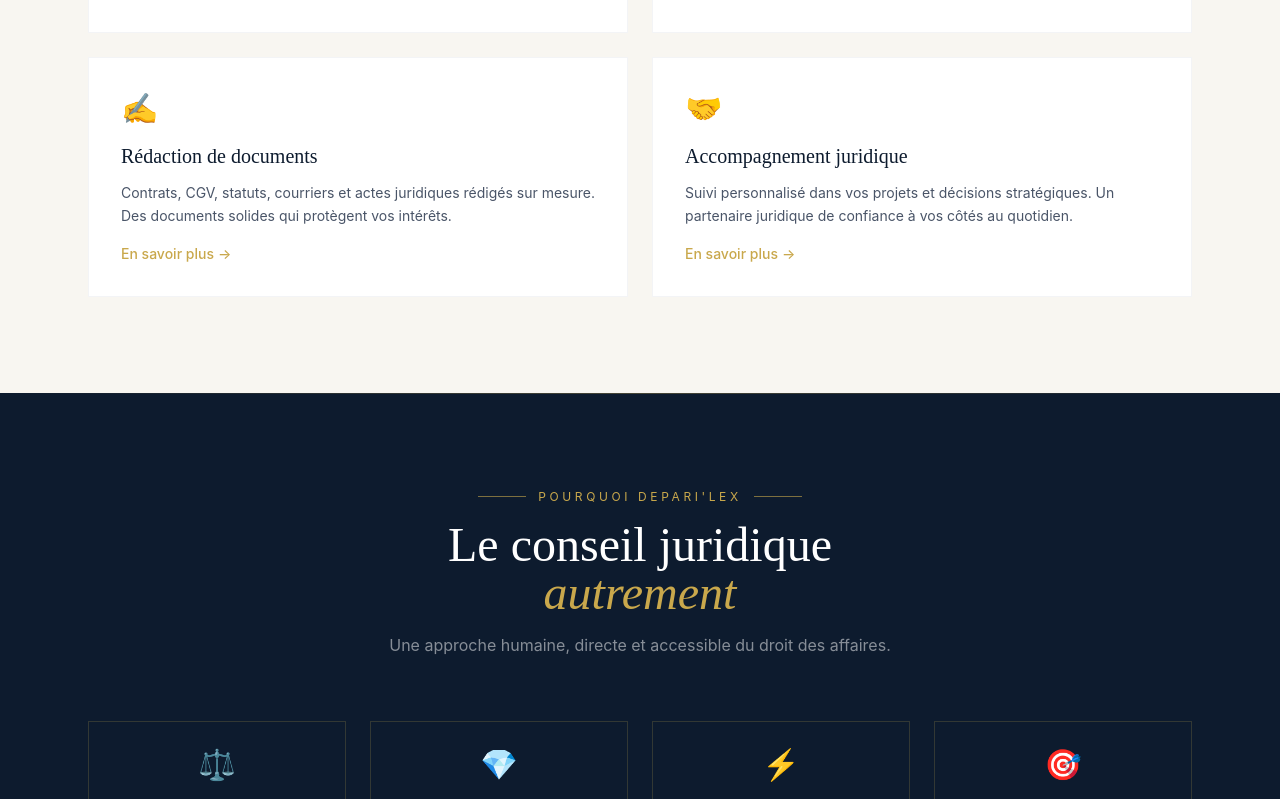
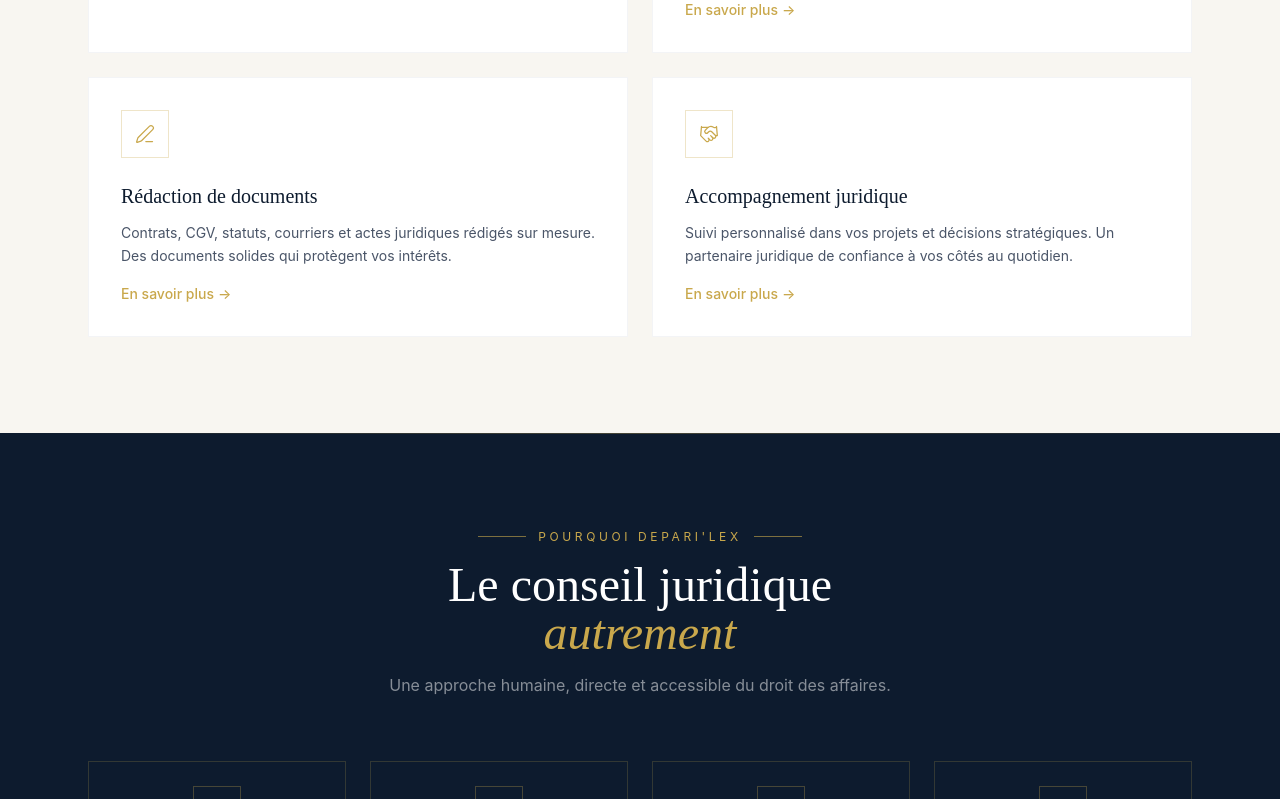
Before and after one commit to abdallah-univ-dev/deparilex-website, a Next.js app: page / in a window 1280 px wide. Shown: the part 1381-2180 px from the top of the page. Built offline with nearby package versions, Linux system fonts and the light colour scheme.

Commit message:
feat: replace emojis with Lucide SVG icons throughout

```diff
--- a/app/services/page.tsx
+++ b/app/services/page.tsx
@@ -2,11 +2,13 @@
 
 import { motion } from 'framer-motion'
 import Link from 'next/link'
+import { BookOpen, SearchCheck, PenLine, Handshake } from 'lucide-react'
+import type { LucideIcon } from 'lucide-react'
 
-const services = [
+const services: { id: string; Icon: LucideIcon; title: string; description: string; details: string[] }[] = [
   {
     id: 'information',
-    icon: '📋',
+    Icon: BookOpen,
     title: 'Information juridique',
     description: "Vous avez une question juridique mais ne savez pas à qui vous adresser ? Je vous apporte des réponses claires, précises et adaptées à votre situation, sans jargon inutile.",
     details: [
@@ -18,7 +20,7 @@ const services = [
   },
   {
     id: 'analyse',
-    icon: '🔍',
+    Icon: SearchCheck,
     title: 'Analyse juridique',
     description: "Avant de signer, de vous engager ou de prendre une décision importante, une analyse juridique rigoureuse vous permet d'identifier les risques et de sécuriser votre position.",
     details: [
@@ -30,7 +32,7 @@ const services = [
   },
   {
     id: 'redaction',
-    icon: '✍️',
+    Icon: PenLine,
     title: 'Rédaction de documents',
     description: "Des documents juridiques bien rédigés sont le fondement de toute relation d'affaires sécurisée. Je rédige des documents sur mesure qui protègent réellement vos intérêts.",
     details: [
@@ -42,7 +44,7 @@ const services = [
   },
   {
     id: 'accompagnement',
-    icon: '🤝',
+    Icon: Handshake,
     title: 'Accompagnement juridique',
     description: "Bénéficiez d'un suivi juridique personnalisé dans la durée. Je deviens votre interlocuteur juridique de référence pour toutes vos questions au quotidien.",
     details: [
@@ -92,7 +94,9 @@ export default function ServicesPage() {
             className="grid grid-cols-1 lg:grid-cols-2 gap-12 items-center"
           >
             <div className={i % 2 === 1 ? 'lg:order-2' : ''}>
-              <div className="text-5xl mb-4">{service.icon}</div>
+              <div className="w-14 h-14 border border-navy/20 flex items-center justify-center mb-6">
+                <service.Icon className="w-6 h-6 text-navy" strokeWidth={1.5} />
+              </div>
               <h2 className="font-playfair text-3xl text-navy mb-4">{service.title}</h2>
               <p className="text-text-gray font-inter leading-relaxed mb-6">{service.description}</p>
               <Link
--- a/components/sections/ServicesSection.tsx
+++ b/components/sections/ServicesSection.tsx
@@ -2,28 +2,30 @@
 
 import { motion } from 'framer-motion'
 import Link from 'next/link'
+import { BookOpen, SearchCheck, PenLine, Handshake } from 'lucide-react'
+import type { LucideIcon } from 'lucide-react'
 
-const services = [
+const services: { Icon: LucideIcon; title: string; description: string; href: string }[] = [
   {
-    icon: '📋',
+    Icon: BookOpen,
     title: 'Information juridique',
     description: 'Réponses claires et précises à vos questions de droit des affaires. Comprenez vos droits et obligations avant chaque décision importante.',
     href: '/services#information',
   },
   {
-    icon: '🔍',
+    Icon: SearchCheck,
     title: 'Analyse juridique',
     description: "Examen approfondi de vos contrats, situations et risques juridiques. Identifiez les points de vigilance avant qu'ils deviennent des problèmes.",
     href: '/services#analyse',
   },
   {
-    icon: '✍️',
+    Icon: PenLine,
     title: 'Rédaction de documents',
     description: 'Contrats, CGV, statuts, courriers et actes juridiques rédigés sur mesure. Des documents solides qui protègent vos intérêts.',
     href: '/services#redaction',
   },
   {
-    icon: '🤝',
+    Icon: Handshake,
     title: 'Accompagnement juridique',
     description: 'Suivi personnalisé dans vos projets et décisions stratégiques. Un partenaire juridique de confiance à vos côtés au quotidien.',
     href: '/services#accompagnement',
@@ -78,7 +80,9 @@ export default function ServicesSection() {
               whileHover={{ y: -4 }}
               className="group bg-white border border-gray-100 p-8 hover:border-gold/40 hover:shadow-xl hover:shadow-gold/5 transition-all duration-300 cursor-pointer"
             >
-              <div className="text-3xl mb-4">{service.icon}</div>
+              <div className="w-12 h-12 border border-gold/30 flex items-center justify-center mb-6 group-hover:border-gold group-hover:bg-gold/5 transition-all duration-300">
+                <service.Icon className="w-5 h-5 text-gold" strokeWidth={1.5} />
+              </div>
               <h3 className="font-playfair text-xl text-navy mb-3 group-hover:text-gold transition-colors">
                 {service.title}
               </h3>
--- a/components/sections/WhySection.tsx
+++ b/components/sections/WhySection.tsx
@@ -1,12 +1,14 @@
 'use client'
 
 import { motion } from 'framer-motion'
+import { GraduationCap, Shield, Clock3, Briefcase } from 'lucide-react'
+import type { LucideIcon } from 'lucide-react'
 
-const values = [
-  { icon: '⚖️', title: 'Juriste diplômée', desc: "Master en droit des affaires et de l'entreprise" },
-  { icon: '💎', title: 'Tarifs transparents', desc: 'Devis clair, sans surprise ni facturation cachée' },
-  { icon: '⚡', title: 'Réponse sous 48h', desc: 'Engagement de réactivité pour chaque demande' },
-  { icon: '🎯', title: 'Spécialiste B2B', desc: 'Exclusivement dédié aux entreprises et dirigeants' },
+const values: { Icon: LucideIcon; title: string; desc: string }[] = [
+  { Icon: GraduationCap, title: 'Juriste diplômée', desc: "Master en droit des affaires et de l'entreprise" },
+  { Icon: Shield, title: 'Tarifs transparents', desc: 'Devis clair, sans surprise ni facturation cachée' },
+  { Icon: Clock3, title: 'Réponse sous 48h', desc: 'Engagement de réactivité pour chaque demande' },
+  { Icon: Briefcase, title: 'Spécialiste B2B', desc: 'Exclusivement dédié aux entreprises et dirigeants' },
 ]
 
 export default function WhySection() {
@@ -49,7 +51,9 @@ export default function WhySection() {
               transition={{ duration: 0.6, delay: i * 0.12 }}
               className="border border-gold/20 p-6 hover:border-gold/50 transition-colors duration-300 text-center group"
             >
-              <div className="text-3xl mb-4">{item.icon}</div>
+              <div className="w-12 h-12 border border-gold/30 flex items-center justify-center mx-auto mb-5 group-hover:border-gold/60 transition-colors">
+                <item.Icon className="w-5 h-5 text-gold" strokeWidth={1.5} />
+              </div>
               <h3 className="font-playfair text-lg text-gold mb-2">{item.title}</h3>
               <p className="text-white/50 font-inter text-sm leading-relaxed">{item.desc}</p>
             </motion.div>
--- a/package.json
+++ b/package.json
@@ -11,6 +11,7 @@
   "dependencies": {
     "@emailjs/browser": "^4.4.1",
     "framer-motion": "^12.35.0",
+    "lucide-react": "^0.577.0",
     "next": "14.2.35",
     "react": "^18",
     "react-dom": "^18"
```
Also changed, not shown: .claude/launch.json (added), 1 other file (tests, documents, lock files or other folders).
